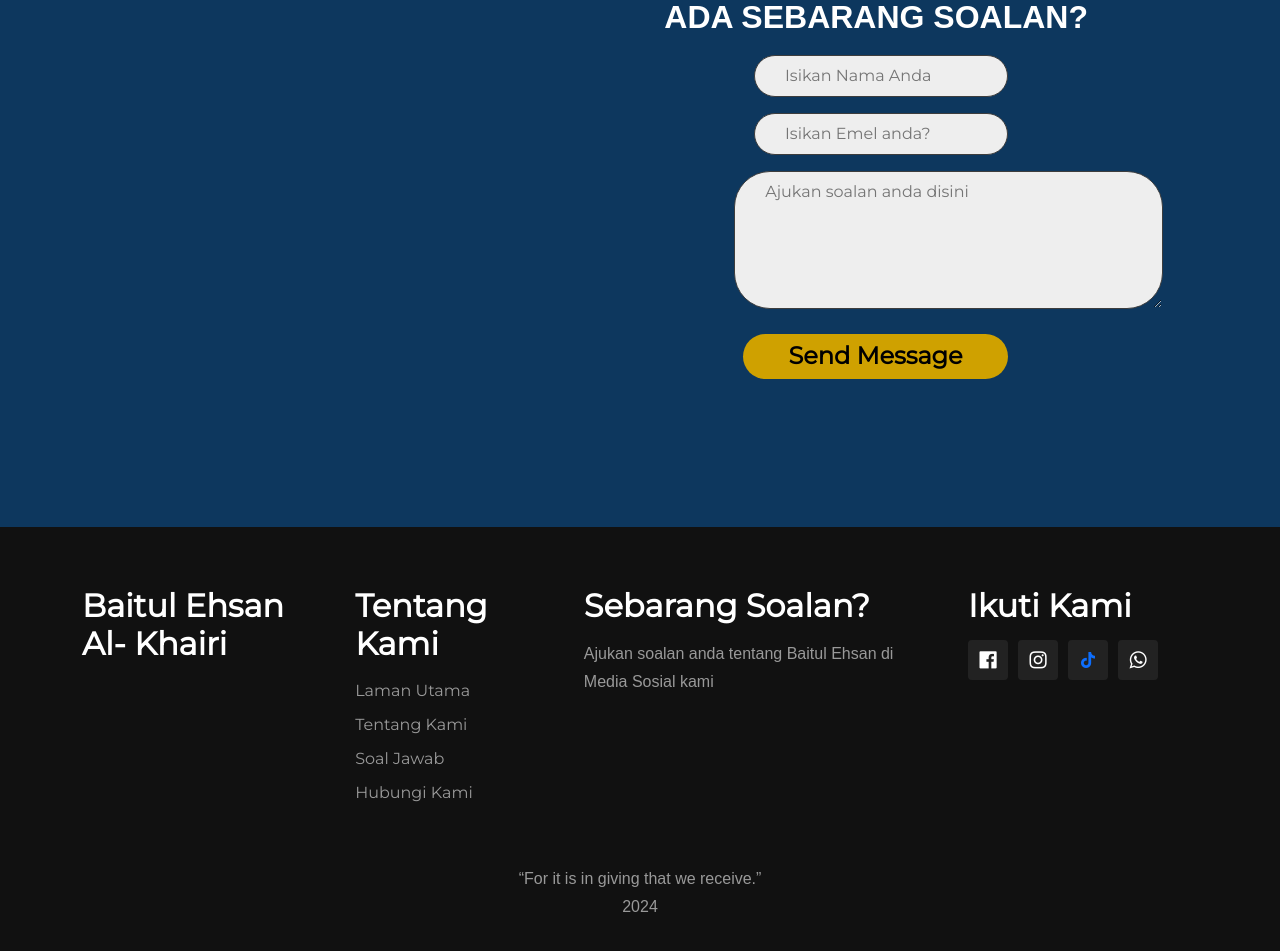
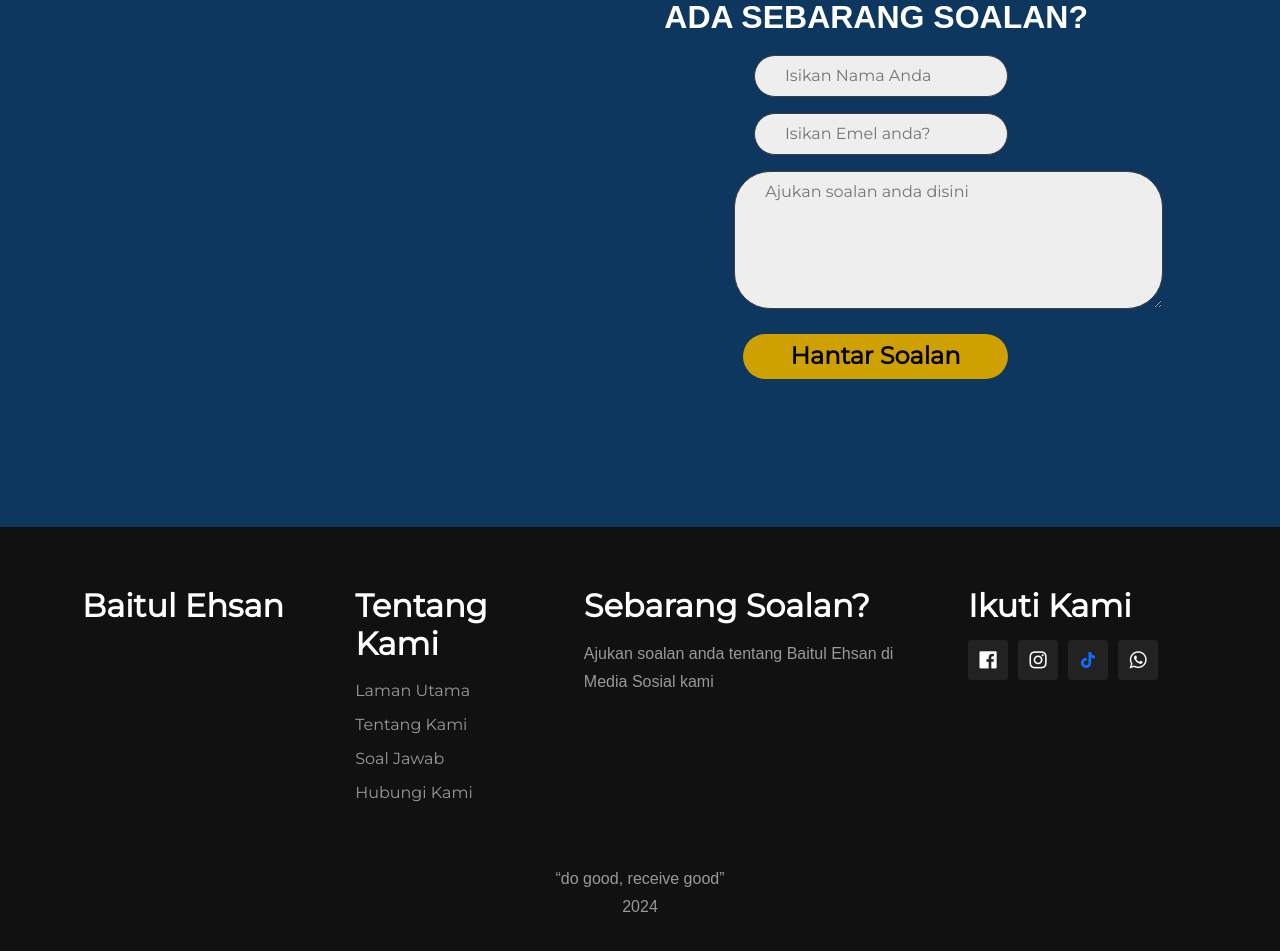
Before and after one commit to minhalkazimm/baitulehsan-online, a plain HTML site: page index.html in a window 1280 px wide. Shown: the part 3985-4936 px from the top of the page. Drawn offline with nearby package versions, Linux system fonts and the light colour scheme; a script that the page names is missing.

Commit message:
Update index.html

```diff
--- a/index.html
+++ b/index.html
@@ -433,7 +433,7 @@
             ><br />
 
             <div class="subbtn">
-            <button type="submit">Send Message</button>
+            <button type="submit">Hantar Soalan</button>
             </div>
           </div>
         </form>
@@ -448,7 +448,7 @@
     <footer id="dk-footer">
       <div class="container">
         <div class="sec Aboutus">
-          <h2>Baitul Ehsan Al- Khairi</h2>
+          <h2>Baitul Ehsan</h2>
           <!-- <span class="animate-border border-black"></span> -->
 
           <div class="footer-detail">
@@ -512,7 +512,7 @@
 
       <!-- End Contact Container -->
       <div class="copyrightText">
-        <p class="p1">“For it is in giving that we receive.”</p>
+        <p class="p1">“do good, receive good”</p>
         <p class="p2">
 
           <script>
```
